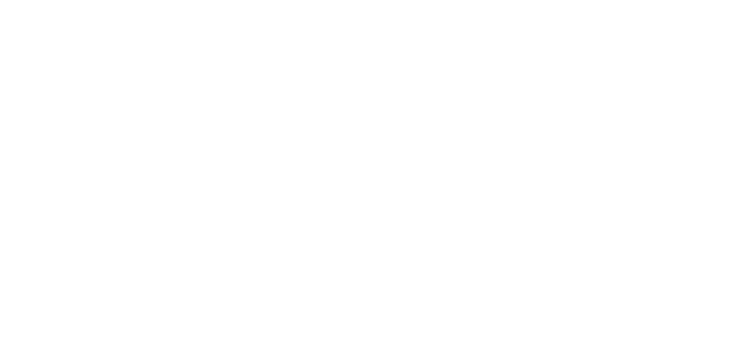
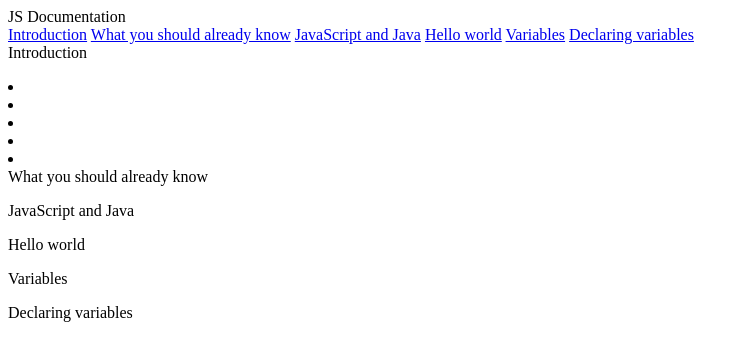
Before and after one commit to CodeClimberNT/TechnicalDocumentationPage, a plain HTML site: page index.html in a window 1280 px wide. Shown: the whole page, without its empty margins (0-749 px from the left). Drawn offline with Linux system fonts and the light colour scheme.

Commit message:
submitted first iteration correct project

```diff
--- a/index.html
+++ b/index.html
@@ -10,7 +10,55 @@
 </head>
 
 <body>
-
+    <nav id="navbar">
+        <header>JS Documentation</header>
+        <a href="#Introduction" class="nav-link">Introduction</a>
+        <a href="#What_you_should_already_know" class="nav-link">What you should already know</a>
+        <a href="#JavaScript_and_Java" class="nav-link">JavaScript and Java</a>
+        <a href="#Hello_world" class="nav-link">Hello world</a>
+        <a href="#Variables" class="nav-link">Variables</a>
+        <a href="#Declaring_variables" class="nav-link">Declaring variables</a>
+    </nav>
+    <main id="main-doc">
+        <section class="main-section" id="Introduction">
+            <header>Introduction</header>
+            <p></p>
+            <p></p>
+            <p></p>
+            <li></li>
+            <li></li>
+            <li></li>
+            <li></li>
+            <li></li>
+        </section>
+        <section class="main-section" id="What_you_should_already_know">
+            <header>What you should already know</header>
+            <p></p>
+            <p></p>
+            <code></code>
+        </section>
+        <section class="main-section" id="JavaScript_and_Java">
+            <header>JavaScript and Java</header>
+            <p></p>
+            <code></code>
+        </section>
+        <section class="main-section" id="Hello_world">
+            <header>Hello world</header>
+            <p></p>
+            <code></code>
+        </section>
+        <section class="main-section" id="Variables">
+            <header>Variables</header>
+            <p></p>
+            <code></code>
+        </section>
+        <section class="main-section" id="Declaring_variables">
+            <header>Declaring variables</header>
+            <p></p>
+            <p></p>
+            <code></code>
+        </section>
+    </main>
 </body>
 
 </html>
--- a/styles.css
+++ b/styles.css
@@ -0,0 +1,6 @@
+@media (max-width:100px) {
+    #navbar {
+        display: none;
+    }
+
+}
```
